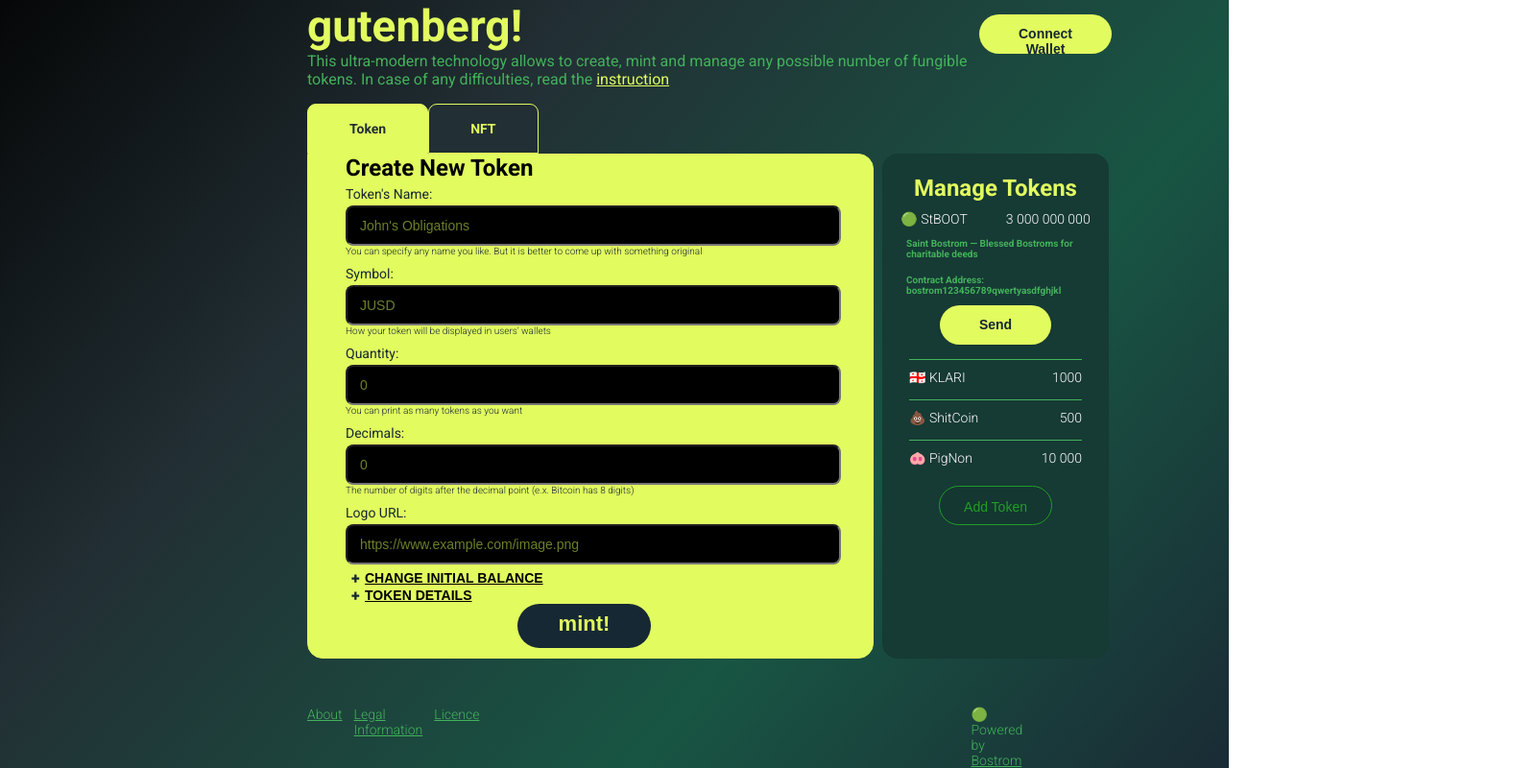
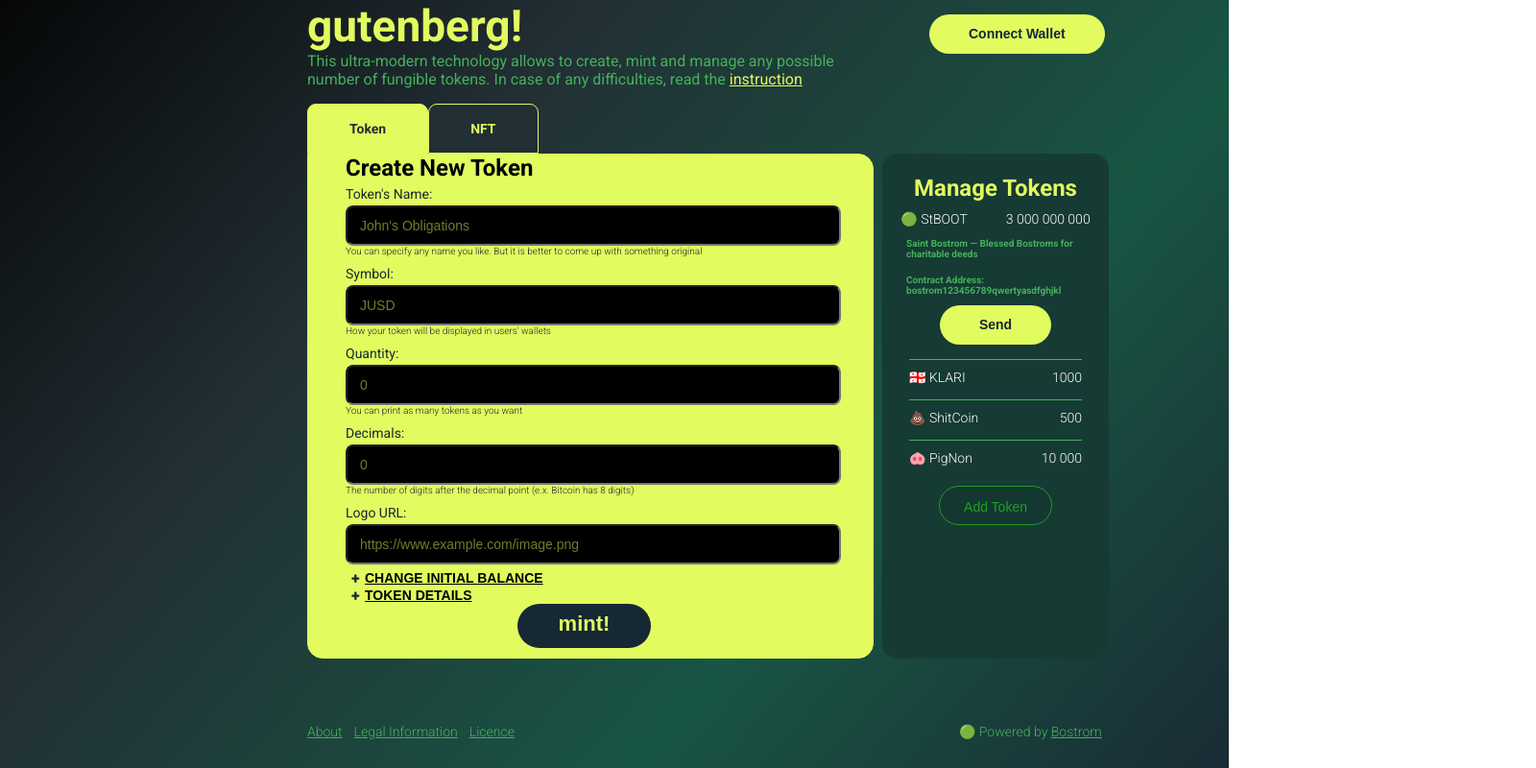
Before and after one commit to diekuche/gutenberg, a React (Create React App) app: page / in a window 1280 px wide. Shown: the whole page at 96% size, 1600 px wide, since content can reach past the window. Built offline with nearby package versions, Linux system fonts and the light colour scheme.

Commit message:
legal, fix head/margin

```diff
--- a/src/App.css
+++ b/src/App.css
@@ -18,7 +18,7 @@
 
 .container {
   flex-direction: column;
-  width: 30vw;
+  width: 100%;
   margin: 0 25vw;
   display: flex;
   height: 100%;
--- a/src/components/Footer/Footer.module.css
+++ b/src/components/Footer/Footer.module.css
@@ -1,8 +1,10 @@
 .footer {
   display: flex;
-  width: 50vw;
+  width: 100%;
   justify-content: flex-start;
   margin-top: auto;
+  margin-bottom: 30px;
+  padding-top: 15px;
 }
 
 .link {
@@ -22,10 +24,11 @@
   font-size: 14px;
   color: #43b25b;
   line-height: 16px;
+  width: fit-content;
 }
 
 .create {
-  margin-left: 500px;
+  margin-left: 451px;
   color: #43b25b;
   width: fit-content;
   font-style: normal;
--- a/src/components/Header/index.module.css
+++ b/src/components/Header/index.module.css
@@ -4,7 +4,7 @@
   font-size: 16px;
   color: #e2fb5f;
   font-family: "Roboto";
-  margin: 0px auto;
+  justify-content: flex-start;
 }
 
 .hero {
@@ -14,7 +14,7 @@
 }
 
 .description {
-  width: 700px;
+  width: 590px;
   text-align: left;
   color: #43b25b;
   font-family: "Roboto";
@@ -38,4 +38,5 @@
 .header .walletWrapper {
   justify-self: end;
   margin-top: 15px;
+  margin-left: 58px;
 }
--- a/src/components/Legal Information/LegalInform.module.css
+++ b/src/components/Legal Information/LegalInform.module.css
@@ -1,5 +1,5 @@
 .headlegal {
-  width: 841px;
+  width: 828px;
   height: 700px;
   background: #f3f5e9;
   border: 1px solid #e2fb5f;
--- a/src/components/MainPage/index.module.css
+++ b/src/components/MainPage/index.module.css
@@ -1,9 +1,9 @@
 .mainpage {
   display: flex;
   flex-direction: column;
-  justify-content: center;
+  justify-content: flex-start;
   margin: 0px auto;
-  width: 30vw;
+  width: 100%;
 }
 
 .group {
```
